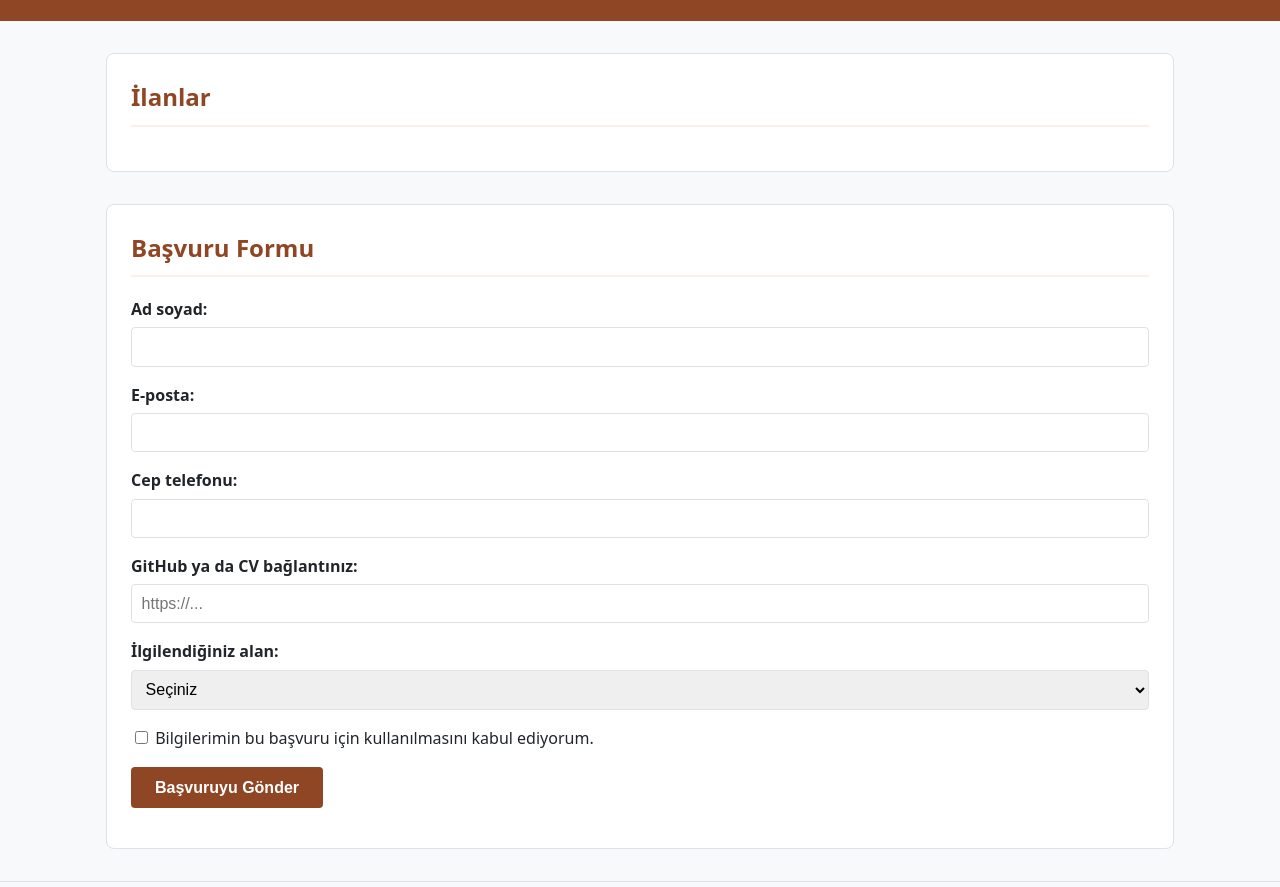
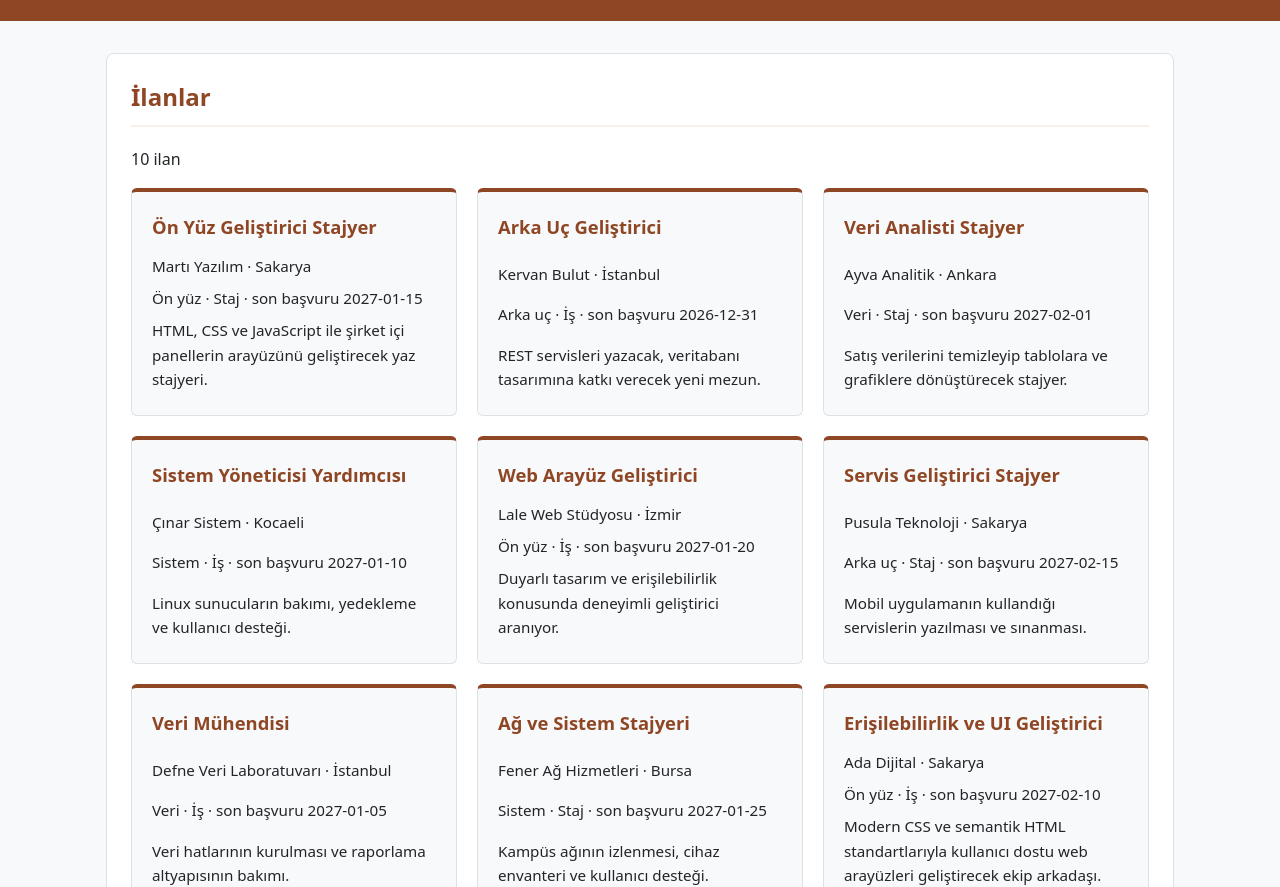
Before and after one commit to omerfaruk-55/webtek-ilan-panosu, a plain HTML site: page index.html in a window 1280 px wide. Shown: the part 65-952 px from the top of the page. Drawn offline with Linux system fonts and the light colour scheme.

Commit message:
Adım 5: ilanlar.json ve app.js ile dinamik ilan listeleme eklendi

```diff
--- /dev/null
+++ b/app.js
@@ -0,0 +1,64 @@
+// app.js: ilanlar.json dosyasını okur ve ilanları kart olarak sayfaya basar.
+// Sayfayı Live Server ile açın. file:// ile açılan sayfada fetch çalışmaz.
+
+const ADRES = "ilanlar.json";
+const $ = (secici) => document.querySelector(secici);
+
+const ALAN_ADI = { "on-yuz": "Ön yüz", "arka-uc": "Arka uç", veri: "Veri", sistem: "Sistem" };
+
+let ilanlar = [];
+
+// Dört durum tek yerden yönetilir: yukleniyor, bos, hata, veri.
+function durum(tur, mesaj) {
+  $("#durum").dataset.durum = tur;
+  $("#durum").textContent = mesaj;
+}
+
+// Bir ilan nesnesinden bir kart (<li>) üretir.
+function kart(ilan) {
+  const li = document.createElement("li");
+  li.className = "kart";
+  li.dataset.id = ilan.id;
+
+  const baslik = document.createElement("h3");
+  baslik.textContent = ilan.pozisyon;
+
+  const firma = document.createElement("p");
+  firma.textContent = `${ilan.firma} · ${ilan.sehir}`;
+
+  const bilgi = document.createElement("p");
+  bilgi.textContent = `${ALAN_ADI[ilan.alan] ?? ilan.alan} · ` +
+    `${ilan.tur === "staj" ? "Staj" : "İş"} · son başvuru ${ilan.sonBasvuru}`;
+
+  const aciklama = document.createElement("p");
+  aciklama.textContent = ilan.aciklama;
+
+  li.append(baslik, firma, bilgi, aciklama);
+  return li;
+}
+
+// Verilen listeyi #ilanlar içine çizer ve durumu günceller.
+function ciz(liste) {
+  $("#ilanlar").replaceChildren(...liste.map(kart));
+  if (liste.length === 0) durum("bos", "Gösterilecek ilan yok.");
+  else durum("veri", `${liste.length} ilan`);
+}
+
+async function baslat() {
+  durum("yukleniyor", "İlanlar yükleniyor…");
+  try {
+    const yanit = await fetch(ADRES);
+
+    if (!yanit.ok) {
+      throw new Error(`HTTP ${yanit.status}`); // Tamamlayın 1
+    }
+
+    ilanlar = await yanit.json(); // Tamamlayın 2
+
+    ciz(ilanlar);
+  } catch (hata) {
+    durum("hata", "İlanlar yüklenemedi: " + hata.message);
+  }
+}
+
+baslat();
--- /dev/null
+++ b/ilanlar.json
@@ -0,0 +1,102 @@
+[
+  {
+    "id": 1,
+    "pozisyon": "Ön Yüz Geliştirici Stajyer",
+    "firma": "Martı Yazılım",
+    "alan": "on-yuz",
+    "tur": "staj",
+    "sehir": "Sakarya",
+    "sonBasvuru": "2027-01-15",
+    "aciklama": "HTML, CSS ve JavaScript ile şirket içi panellerin arayüzünü geliştirecek yaz stajyeri."
+  },
+  {
+    "id": 2,
+    "pozisyon": "Arka Uç Geliştirici",
+    "firma": "Kervan Bulut",
+    "alan": "arka-uc",
+    "tur": "is",
+    "sehir": "İstanbul",
+    "sonBasvuru": "2026-12-31",
+    "aciklama": "REST servisleri yazacak, veritabanı tasarımına katkı verecek yeni mezun."
+  },
+  {
+    "id": 3,
+    "pozisyon": "Veri Analisti Stajyer",
+    "firma": "Ayva Analitik",
+    "alan": "veri",
+    "tur": "staj",
+    "sehir": "Ankara",
+    "sonBasvuru": "2027-02-01",
+    "aciklama": "Satış verilerini temizleyip tablolara ve grafiklere dönüştürecek stajyer."
+  },
+  {
+    "id": 4,
+    "pozisyon": "Sistem Yöneticisi Yardımcısı",
+    "firma": "Çınar Sistem",
+    "alan": "sistem",
+    "tur": "is",
+    "sehir": "Kocaeli",
+    "sonBasvuru": "2027-01-10",
+    "aciklama": "Linux sunucuların bakımı, yedekleme ve kullanıcı desteği."
+  },
+  {
+    "id": 5,
+    "pozisyon": "Web Arayüz Geliştirici",
+    "firma": "Lale Web Stüdyosu",
+    "alan": "on-yuz",
+    "tur": "is",
+    "sehir": "İzmir",
+    "sonBasvuru": "2027-01-20",
+    "aciklama": "Duyarlı tasarım ve erişilebilirlik konusunda deneyimli geliştirici aranıyor."
+  },
+  {
+    "id": 6,
+    "pozisyon": "Servis Geliştirici Stajyer",
+    "firma": "Pusula Teknoloji",
+    "alan": "arka-uc",
+    "tur": "staj",
+    "sehir": "Sakarya",
+    "sonBasvuru": "2027-02-15",
+    "aciklama": "Mobil uygulamanın kullandığı servislerin yazılması ve sınanması."
+  },
+  {
+    "id": 7,
+    "pozisyon": "Veri Mühendisi",
+    "firma": "Defne Veri Laboratuvarı",
+    "alan": "veri",
+    "tur": "is",
+    "sehir": "İstanbul",
+    "sonBasvuru": "2027-01-05",
+    "aciklama": "Veri hatlarının kurulması ve raporlama altyapısının bakımı."
+  },
+  {
+    "id": 8,
+    "pozisyon": "Ağ ve Sistem Stajyeri",
+    "firma": "Fener Ağ Hizmetleri",
+    "alan": "sistem",
+    "tur": "staj",
+    "sehir": "Bursa",
+    "sonBasvuru": "2027-01-25",
+    "aciklama": "Kampüs ağının izlenmesi, cihaz envanteri ve kullanıcı desteği."
+  },
+  {
+    "id": 9,
+    "pozisyon": "Erişilebilirlik ve UI Geliştirici",
+    "firma": "Ada Dijital",
+    "alan": "on-yuz",
+    "tur": "is",
+    "sehir": "Sakarya",
+    "sonBasvuru": "2027-02-10",
+    "aciklama": "Modern CSS ve semantik HTML standartlarıyla kullanıcı dostu web arayüzleri geliştirecek ekip arkadaşı."
+  },
+  {
+    "id": 10,
+    "pozisyon": "Bulut Altyapı Stajyeri",
+    "firma": "Bozkır Teknoloji",
+    "alan": "sistem",
+    "tur": "staj",
+    "sehir": "Ankara",
+    "sonBasvuru": "2027-02-20",
+    "aciklama": "Konteyner teknolojileri ve otomasyon araçları üzerinde çalışacak sistem stajyeri."
+  }
+]
--- a/index.html
+++ b/index.html
@@ -6,7 +6,7 @@
   <title>Staj ve İş İlanı Panosu</title>
   <link rel="stylesheet" href="stil.css">
   <script src="form.js" defer></script>
-  </script>
+  <script src="app.js" defer></script>
 </head>
 <body>
 
```
